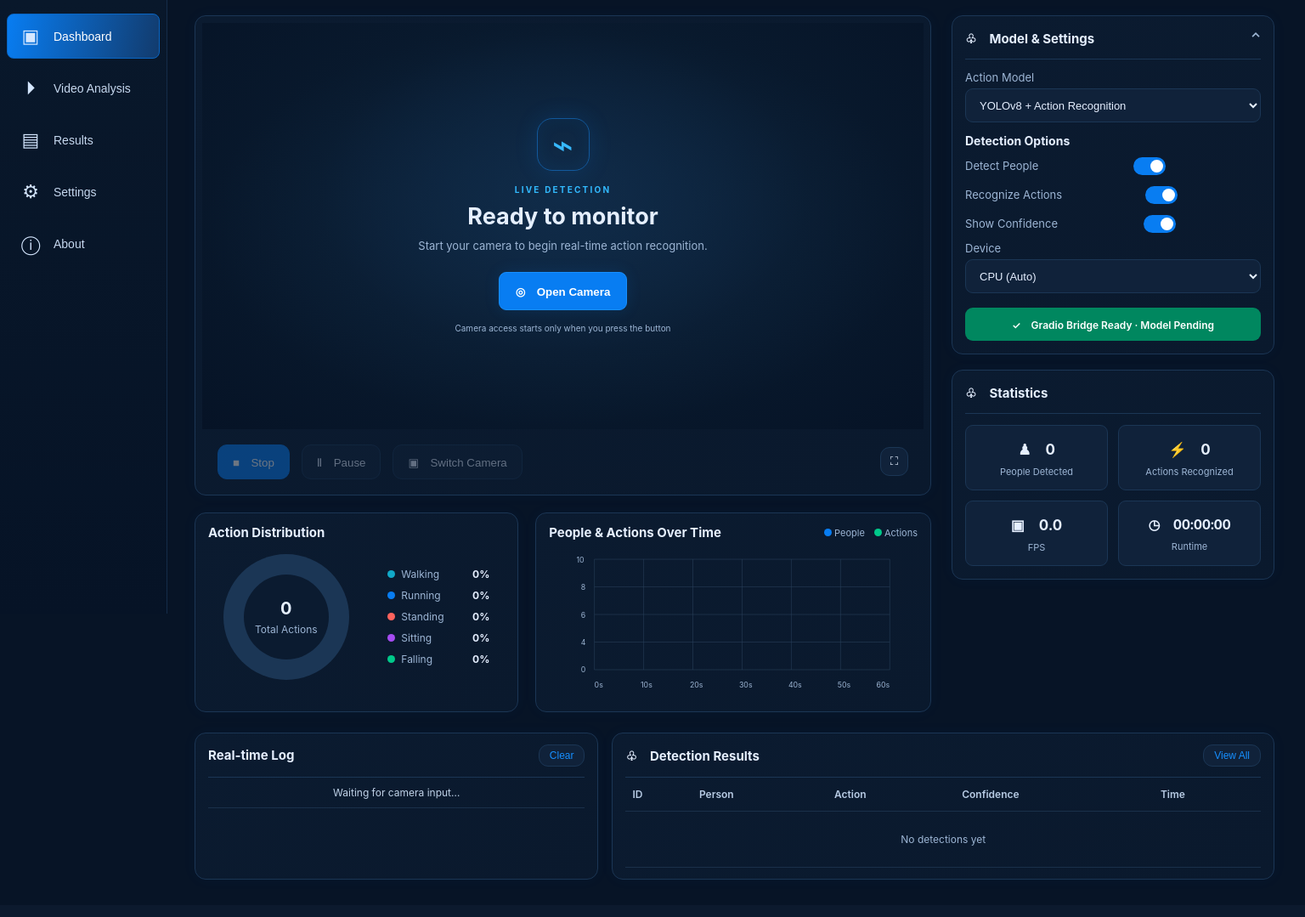
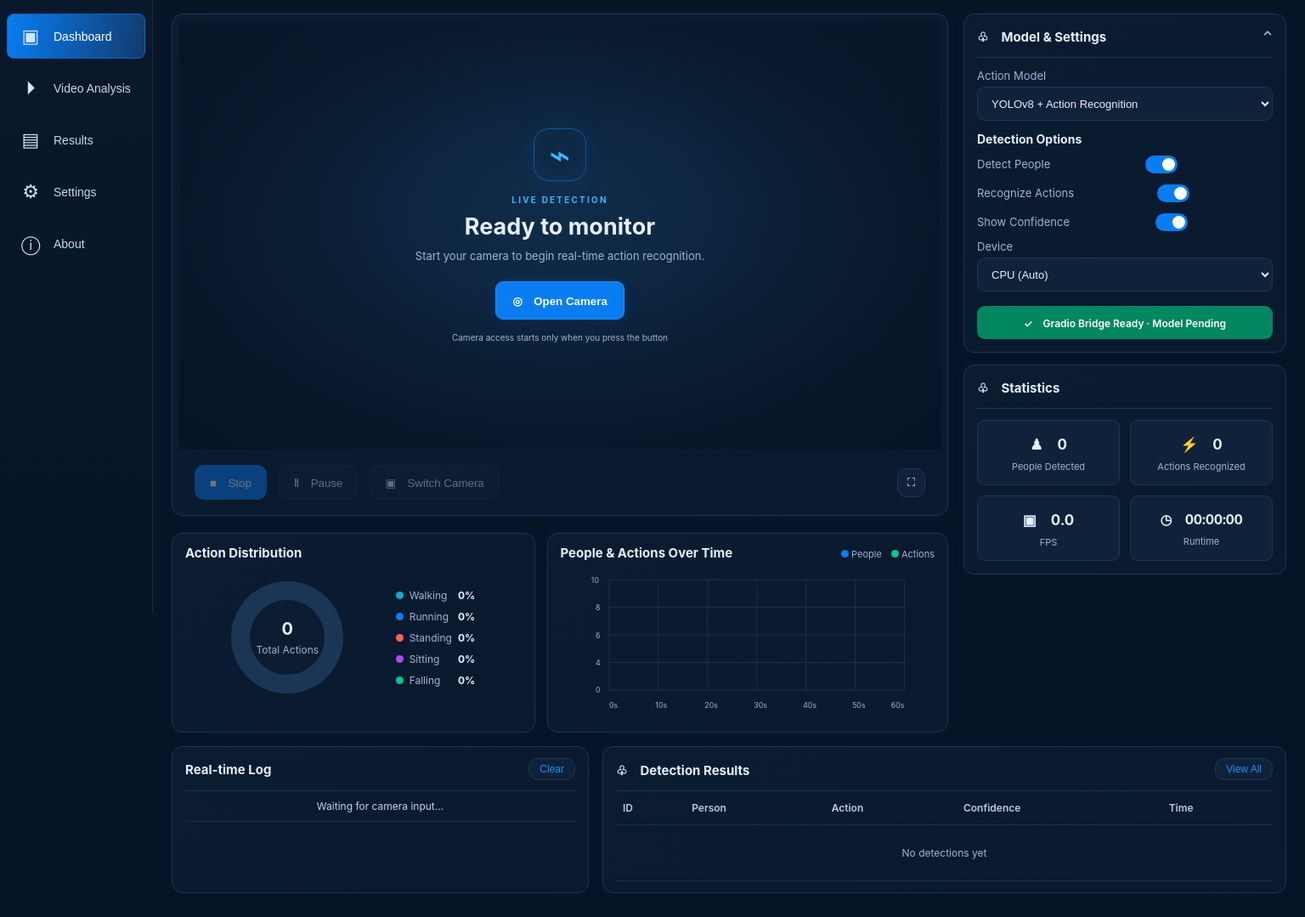
Before and after one commit to Stitch606/AI-Learning-Journey, a Python web app: template huggingface-space/templates/index.html in a window 1536 px wide. Shown: the part 78-1157 px from the top of the page at 85% size. Before the commit the page ends 1113 px from the top, so only its background shows below. Run offline with Jinja, Linux system fonts and the light colour scheme; the template is opened without the code that fills it, so the values that code supplies are empty.

Commit message:
Improve desktop dashboard proportions and analysis layout

```diff
--- a/huggingface-space/static/styles/style.css
+++ b/huggingface-space/static/styles/style.css
@@ -119,3 +119,77 @@ html[data-theme=light] .empty-actions button.primary{background:#087df2;color:wh
 
 /* No activity is shown until the first real detection arrives. */
 .donut { background: conic-gradient(var(--border) 0 100%); }
+
+
+/* Desktop workspace: give the video canvas priority and prevent analysis-card collisions. */
+@media (min-width: 761px) {
+  .sidebar { width: 180px; }
+  .main { margin-left: 180px; padding: 94px 18px 28px; }
+  .layout {
+    display: grid !important;
+    width: 100%;
+    grid-template-columns: minmax(0, 1fr);
+    gap: 16px;
+    align-items: start;
+  }
+  .center, .right { min-width: 0; }
+  .center { grid-column: 1; }
+  .right {
+    grid-column: 1;
+    grid-template-columns: repeat(2, minmax(0, 1fr));
+    align-items: start;
+    gap: 16px;
+  }
+  .charts {
+    grid-template-columns: repeat(2, minmax(0, 1fr));
+    gap: 16px;
+  }
+  .chart, .distribution, .timeline { min-width: 0; }
+  .distribution { justify-content: space-evenly; gap: 8px; }
+  .distribution ul { min-width: 0; }
+  .bottom-grid { grid-column: 1; }
+  .video { aspect-ratio: 16 / 9; }
+}
+
+@media (min-width: 1101px) and (max-width: 1399px) {
+  .charts { grid-template-columns: minmax(0, .9fr) minmax(0, 1.1fr); }
+  .right { grid-template-columns: repeat(2, minmax(0, 1fr)); }
+}
+
+@media (min-width: 1400px) {
+  .main { padding-left: 22px; padding-right: 22px; }
+  .layout {
+    grid-template-columns: minmax(0, 1fr) 300px;
+    column-gap: 18px;
+    row-gap: 16px;
+  }
+  .center { grid-column: 1; grid-row: 1; }
+  .right {
+    grid-column: 2;
+    grid-row: 1;
+    grid-template-columns: minmax(0, 1fr);
+    gap: 14px;
+  }
+  .charts { grid-template-columns: minmax(0, .95fr) minmax(0, 1.05fr); gap: 14px; }
+  .distribution { gap: 7px; }
+  .donut { width: 132px; height: 132px; flex-basis: 132px; }
+  .donut > div { width: 88px; height: 88px; margin: 22px; }
+  .bottom-grid { grid-column: 1 / -1; grid-row: 2; }
+}
+
+@media (min-width: 1700px) {
+  .layout { grid-template-columns: minmax(0, 1fr) 320px; column-gap: 22px; }
+  .main { padding-left: 28px; padding-right: 28px; }
+  .charts { gap: 18px; }
+}
+
+@media (min-width: 761px) and (max-width: 1100px) {
+  .charts { grid-template-columns: minmax(0, 1fr); }
+  .right { gap: 12px; }
+  .distribution { justify-content: flex-start; }
+}
+
+@media (max-width: 760px) {
+  .sidebar { width: 200px; }
+  .main { margin-left: 0; }
+}
```
